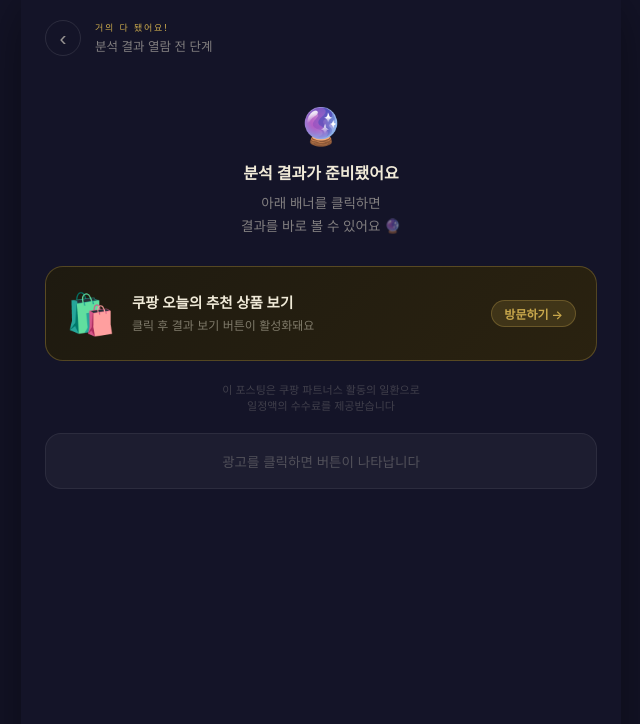
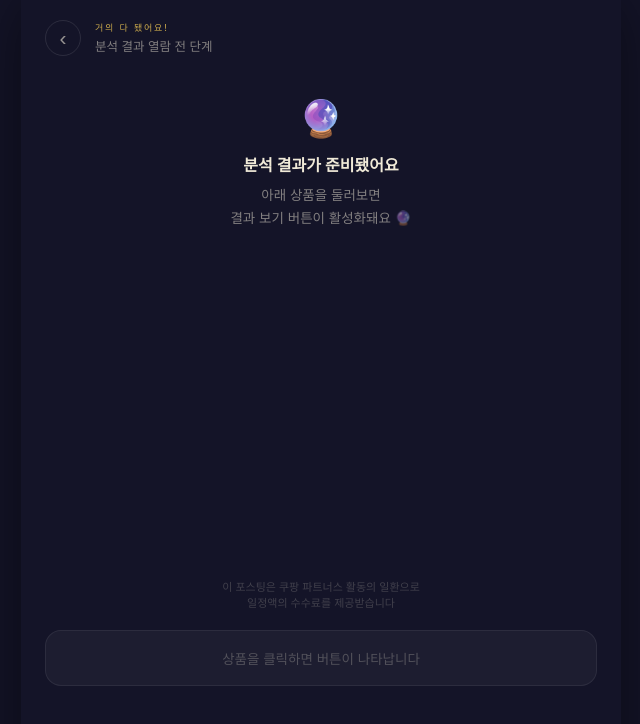
Before and after one commit to jinjin-i/love-lab, a Next.js app: page /ad in a window 1280 px wide. Shown: the top 724 px of the page, without its empty margins (319-959 px from the left). Built offline with nearby package versions, Linux system fonts and the light colour scheme.

Commit message:
add coupang product widget to ad pages

```diff
--- a/app/ad/page.tsx
+++ b/app/ad/page.tsx
@@ -1,16 +1,32 @@
 'use client'
 import { useRouter } from 'next/navigation'
-import { useState, useEffect, Suspense } from 'react'
+import { useState, useEffect, useRef, Suspense } from 'react'
 import { useSearchParams } from 'next/navigation'
 
 function AdContent() {
   const router = useRouter()
   const searchParams = useSearchParams()
   const [adClicked, setAdClicked] = useState(false)
+  const adRef = useRef<HTMLDivElement>(null)
 
   useEffect(() => {
     const type = searchParams.get('type')
     if (type) sessionStorage.setItem('quiz_type', type)
+  }, [])
+
+  useEffect(() => {
+    if (!adRef.current) return
+    // 기존 스크립트 제거
+    adRef.current.innerHTML = ''
+    const script1 = document.createElement('script')
+    script1.src = 'https://ads-partners.coupang.com/g.js'
+    script1.async = true
+    script1.onload = () => {
+      const script2 = document.createElement('script')
+      script2.innerHTML = `new PartnersCoupang.G({"id":739808,"trackingCode":"AF6132783","subId":null,"template":"carousel","width":"300","height":"300"});`
+      adRef.current?.appendChild(script2)
+    }
+    adRef.current.appendChild(script1)
   }, [])
 
   return (
@@ -23,45 +39,36 @@ function AdContent() {
         </div>
       </div>
 
-      <div style={{ flex: 1, padding: '32px 24px 5rem', display: 'flex', flexDirection: 'column', gap: 20 }}>
-        <div style={{ textAlign: 'center', padding: '16px 0 8px' }}>
+      <div style={{ flex: 1, padding: '32px 24px 5rem', display: 'flex', flexDirection: 'column', gap: 20, alignItems: 'center' }}>
+
+        <div style={{ textAlign: 'center', padding: '8px 0' }}>
           <div style={{ fontSize: 36, marginBottom: 12 }}>🔮</div>
           <div style={{ fontSize: 16, fontWeight: 600, color: '#f0ead8', marginBottom: 8 }}>분석 결과가 준비됐어요</div>
           <div style={{ fontSize: 13.5, color: 'rgba(240,234,216,0.5)', lineHeight: 1.7 }}>
-            아래 배너를 클릭하면<br />결과를 바로 볼 수 있어요 🔮
+            아래 상품을 둘러보면<br />결과 보기 버튼이 활성화돼요 🔮
           </div>
         </div>
 
-        {/* 쿠팡 광고 링크 배너 */}
-        <a href="https://coupa.ng/cgTsq3" target="_blank" rel="noreferrer"
+        {/* 쿠팡 파트너스 위젯 */}
+        <div
+          ref={adRef}
           onClick={() => setAdClicked(true)}
-          style={{ display: 'block', textDecoration: 'none' }}>
-          <div style={{
-            borderRadius: 18, border: '1px solid rgba(201,168,76,0.3)',
-            background: 'linear-gradient(135deg, #1e1a10 0%, #2a2210 100%)',
-            padding: '22px 20px', display: 'flex', alignItems: 'center', gap: 16,
-          }}>
-            <div style={{ fontSize: 40 }}>🛍️</div>
-            <div style={{ flex: 1 }}>
-              <div style={{ fontSize: 14.5, fontWeight: 600, color: '#f0ead8', marginBottom: 5 }}>쿠팡 오늘의 추천 상품 보기</div>
-              <div style={{ fontSize: 12, color: 'rgba(240,234,216,0.45)', lineHeight: 1.5 }}>클릭 후 결과 보기 버튼이 활성화돼요</div>
-            </div>
-            <div style={{ fontSize: 12, fontWeight: 600, color: '#c9a84c', background: 'rgba(201,168,76,0.15)', border: '1px solid rgba(201,168,76,0.3)', borderRadius: 20, padding: '4px 12px' }}>방문하기 →</div>
-          </div>
-        </a>
+          style={{ width: 300, minHeight: 300, borderRadius: 16, overflow: 'hidden', cursor: 'pointer' }}
+        />
 
         <div style={{ fontSize: 11, color: 'rgba(240,234,216,0.2)', textAlign: 'center' }}>
           이 포스팅은 쿠팡 파트너스 활동의 일환으로<br />일정액의 수수료를 제공받습니다
         </div>
 
         {adClicked ? (
-          <button onClick={() => router.push('/result')}
+          <button
+            onClick={() => router.push('/result')}
             style={{ width: '100%', height: 56, background: 'linear-gradient(135deg, #b8922e, #e8c96a)', border: 'none', borderRadius: 16, fontSize: 16, fontWeight: 700, color: '#1a1410', cursor: 'pointer', fontFamily: 'inherit' }}>
             🔮 분석 결과 보기
           </button>
         ) : (
           <div style={{ width: '100%', height: 56, borderRadius: 16, background: 'rgba(255,255,255,0.04)', border: '1px solid rgba(255,255,255,0.07)', display: 'flex', alignItems: 'center', justifyContent: 'center', fontSize: 13.5, color: 'rgba(240,234,216,0.25)' }}>
-            광고를 클릭하면 버튼이 나타납니다
+            상품을 클릭하면 버튼이 나타납니다
           </div>
         )}
       </div>
```
Also changed, not shown: app/kakao/page.tsx (+25 -20 lines).
